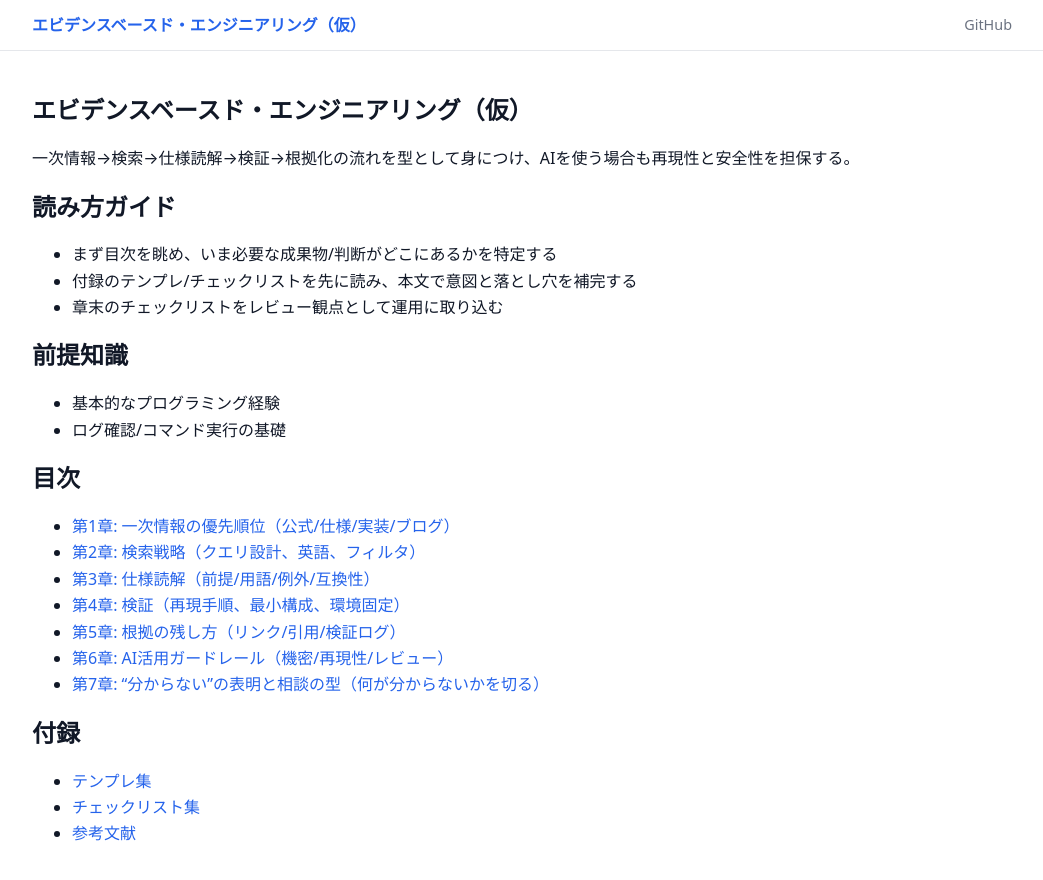
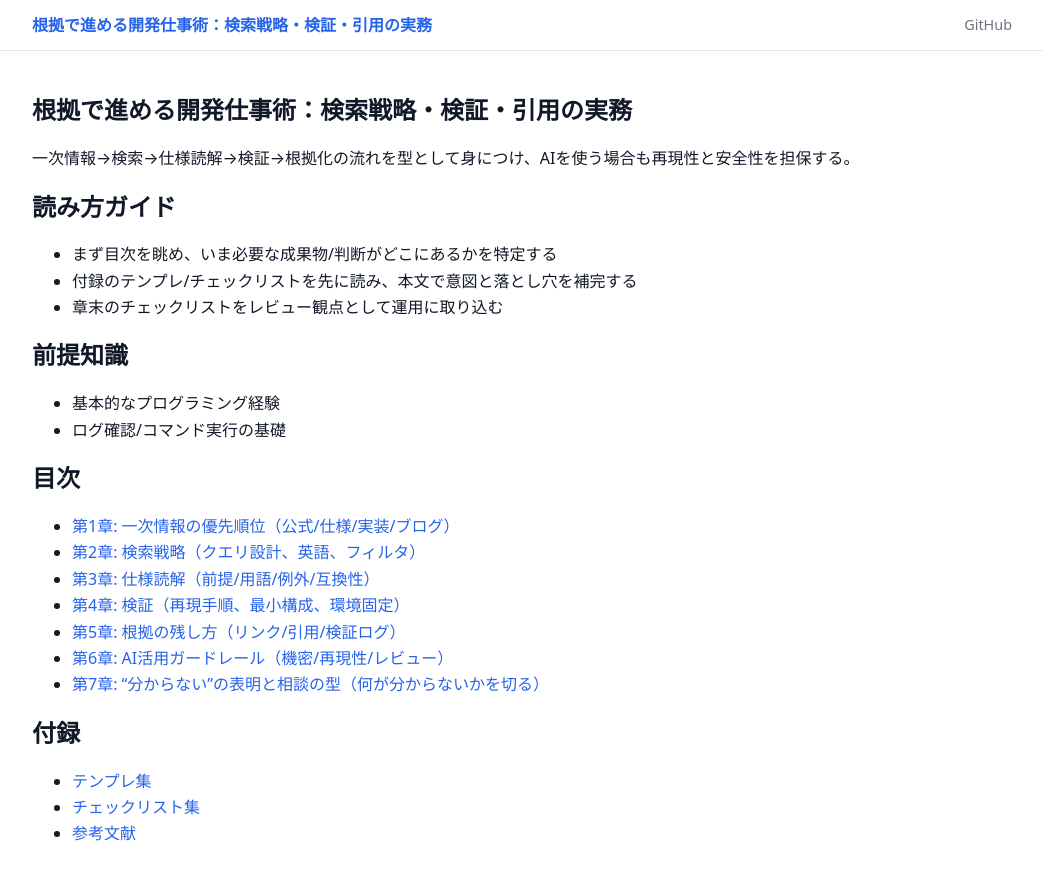
Before and after one commit to itdojp/evidence-based-engineering-book, a Jekyll site: the page built from docs/index.md, in a window 1280 px wide. Shown: the top 880 px of the page, without its empty margins (118-1161 px from the left). Built offline with Jekyll 4.4.1, drawn with Linux system fonts in a browser that asks for light colours.

Commit message:
Set official book title

```diff
--- a/_config.yml
+++ b/_config.yml
@@ -1,4 +1,4 @@
-title: エビデンスベースド・エンジニアリング（仮）
+title: 根拠で進める開発仕事術：検索戦略・検証・引用の実務
 description: 一次情報・検索・仕様読解・検証・根拠の残し方・AI利用ガードレールなど、根拠ベースの進め方を扱う。
 author: 株式会社アイティードゥ
 lang: ja
--- a/book-config.json
+++ b/book-config.json
@@ -1,5 +1,5 @@
 {
-  "title": "エビデンスベースド・エンジニアリング（仮）",
+  "title": "根拠で進める開発仕事術：検索戦略・検証・引用の実務",
   "description": "一次情報・検索・仕様読解・検証・根拠の残し方・AI利用ガードレールなど、根拠ベースの進め方を扱う。",
   "author": "株式会社アイティードゥ",
   "version": "0.1.0",
--- a/docs/_config.yml
+++ b/docs/_config.yml
@@ -1,4 +1,4 @@
-title: エビデンスベースド・エンジニアリング（仮）
+title: 根拠で進める開発仕事術：検索戦略・検証・引用の実務
 description: 一次情報・検索・仕様読解・検証・根拠の残し方・AI利用ガードレールなど、根拠ベースの進め方を扱う。
 author: 株式会社アイティードゥ
 lang: ja
--- a/docs/index.md
+++ b/docs/index.md
@@ -1,11 +1,11 @@
 ---
-title: "エビデンスベースド・エンジニアリング（仮）"
+title: "根拠で進める開発仕事術：検索戦略・検証・引用の実務"
 description: "一次情報→検索→仕様読解→検証→根拠化の流れを型として身につけ、AIを使う場合も再現性と安全性を担保する。"
 layout: book
 order: 0
 ---
 
-# エビデンスベースド・エンジニアリング（仮）
+# 根拠で進める開発仕事術：検索戦略・検証・引用の実務
 
 一次情報→検索→仕様読解→検証→根拠化の流れを型として身につけ、AIを使う場合も再現性と安全性を担保する。
 
```
Also changed, not shown: README.md.
